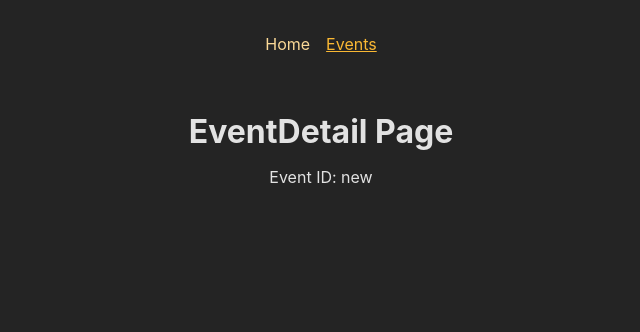
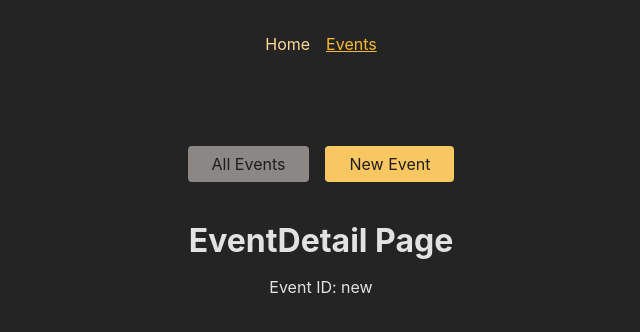
Before and after one commit to SoobihnKim/react-study202406, a React (Create React App) app: page /events/new in a window 1280 px wide. Shown: the top 332 px of the page, without its empty margins (319-959 px from the left). Built offline with nearby package versions, Linux system fonts and the light colour scheme.

Commit message:
# 레이아웃 리팩토링

```diff
--- a/src/App.js
+++ b/src/App.js
@@ -5,6 +5,7 @@ import RootLayout from './components/RouteExample/layout/RootLayout';
 import ErrorPage from "./components/RouteExample/pages/ ErrorPage";
 import Events from "./components/RouteExample/pages/Events";
 import EventDetail from "./components/RouteExample/pages/EventDetail";
+import EventLayout from "./components/RouteExample/layout/EventLayout";
 
 // 라우터 설정
 const router = createBrowserRouter([
@@ -17,9 +18,19 @@ const router = createBrowserRouter([
         children: [ // 중첩 라우팅
             // { path: '', element: <Home /> }, 바로 보여지는 페이지는 index: true 이렇게 설정
             { index: true, element: <Home /> },
-            { path: 'events', element: <Events /> },
-        //     동적 라우팅(prodId 서버로 보내기 / : 붙이면 변수처럼 사용됨)
-            { path: 'events/:eventId', element: <EventDetail /> }
+            {
+                path: 'events',
+                element: <EventLayout />,
+                children: [
+                    { index: true, element: <Events /> },
+                    { path: ':eventId', element: <EventDetail /> },
+                ]
+            },
+
+        //     { path: 'events', element: <Events /> },
+        // //     동적 라우팅(prodId 서버로 보내기 / : 붙이면 변수처럼 사용됨)
+        //     { path: 'events/:eventId', element: <EventDetail /> },
+            // { path: 'events/new', element: <EventDetail /> }
         ]
     },
 
--- /dev/null
+++ b/src/components/RouteExample/components/EventList.js
@@ -0,0 +1,32 @@
+import React from 'react'
+import styles from './EventList.module.scss';
+import {Link} from "react-router-dom";
+
+const EventList = ({ eventList }) => {
+
+    const {events, list, item, content} = styles;
+
+    return (
+        <div className={events}>
+            <h1>All Events</h1>
+            <ul className={list}>
+                {
+                    eventList.map(ev => (
+                        <li key={ev.id} className={item}>
+                            {/* 링크에는 무조건 문자가 들어가야함 숫자는 안됨 그래서 toString() */}
+                            <Link to={ev.id.toString()}>
+                                <img src={ev.image} alt={ev.title} />
+                                <div className={content}>
+                                    <h2>{ev.title}</h2>
+                                    <time>{ev.date}</time>
+                                </div>
+                            </Link>
+                        </li>
+                    ))
+                }
+            </ul>
+        </div>
+    )
+}
+
+export default EventList
--- /dev/null
+++ b/src/components/RouteExample/components/EventList.module.scss
@@ -0,0 +1,37 @@
+.events {
+  margin: 2rem auto;
+  max-width: 40rem;
+}
+
+.list {
+  display: flex;
+  flex-direction: column;
+  gap: 1rem;
+}
+
+.item {
+  img {
+    width: 33%;
+    object-fit: cover;
+  }
+  a {
+    text-decoration: none;
+    color: inherit;
+    display: flex;
+    background-color: var(--color-gray-800);
+    border-radius: 4px;
+    overflow: hidden;
+
+    &:hover {
+      transform: scale(1.02);
+      background-color: var(--color-gray-700);
+    }
+  }
+  h2 {
+    margin: 0 0 1rem 0;
+  }
+}
+
+.content {
+  padding: 1rem;
+}
--- /dev/null
+++ b/src/components/RouteExample/layout/EventLayout.js
@@ -0,0 +1,15 @@
+import React from 'react';
+import EventNavigation from "./EventNavigation";
+import {Outlet} from "react-router-dom";
+
+const EventLayout = () => {
+    return (
+        <>
+            <EventNavigation />
+            <Outlet />
+        {/*    자식들 불러오기 */}
+        </>
+    );
+};
+
+export default EventLayout;
--- /dev/null
+++ b/src/components/RouteExample/layout/EventNavigation.js
@@ -0,0 +1,26 @@
+import React from "react";
+import styles from './EventNavigation.module.scss';
+import {NavLink} from "react-router-dom";
+
+const EventNavigation = () => {
+
+    const activeClassFn = ({isActive}) => {
+        return isActive ? styles.active : undefined;
+    };
+    return (
+        <header className={styles.header}>
+            <nav>
+                <ul className={styles.list}>
+                    <li>
+                        <NavLink to="/events" className={activeClassFn} end>All Events</NavLink>
+                    </li>
+                    <li>
+                        <NavLink to="/events/new" className={activeClassFn}>New Event</NavLink>
+                    </li>
+                </ul>
+            </nav>
+        </header>
+    );
+};
+
+export default EventNavigation;
--- /dev/null
+++ b/src/components/RouteExample/layout/EventNavigation.module.scss
@@ -0,0 +1,24 @@
+.header {
+  padding: 2rem;
+  display: flex;
+  justify-content: center;
+}
+
+.list {
+  display: flex;
+  gap: 1rem;
+
+  a {
+    background-color: var(--color-gray-500);
+    color: var(--color-gray-900);
+    padding: 0.5rem 1.5rem;
+    border-radius: 4px;
+    text-decoration: none;
+
+    &:hover,
+    &:active,
+    &.active {
+      background-color: var(--color-primary-600);
+    }
+  }
+}
--- a/src/components/RouteExample/pages/Events.js
+++ b/src/components/RouteExample/pages/Events.js
@@ -1,5 +1,7 @@
 import React, {useEffect, useState} from 'react';
 import {Link} from "react-router-dom";
+import EventList from "../components/EventList";
+import EventNavigation from "../layout/EventNavigation";
 
 // DUMMY_EVENTS 포스트맨에 입력해서 데이터베이스에 조회되면 지우기
 // const DUMMY_EVENTS = [
@@ -46,13 +48,8 @@ const Events = () => {
     return (
         <>
             <h1>Events Page</h1>
-            <ul>
-                {eventList.map((event) => (
-                    <li key={event.id}>
-                        <Link to={event.id}>{event.title}</Link>
-                    </li>
-                ))}
-            </ul>
+            {/*<EventNavigation />*/}
+            <EventList eventList={eventList}/>
 
         </>
     );
```
Lines whose indentation alone changed are shown as unchanged.
